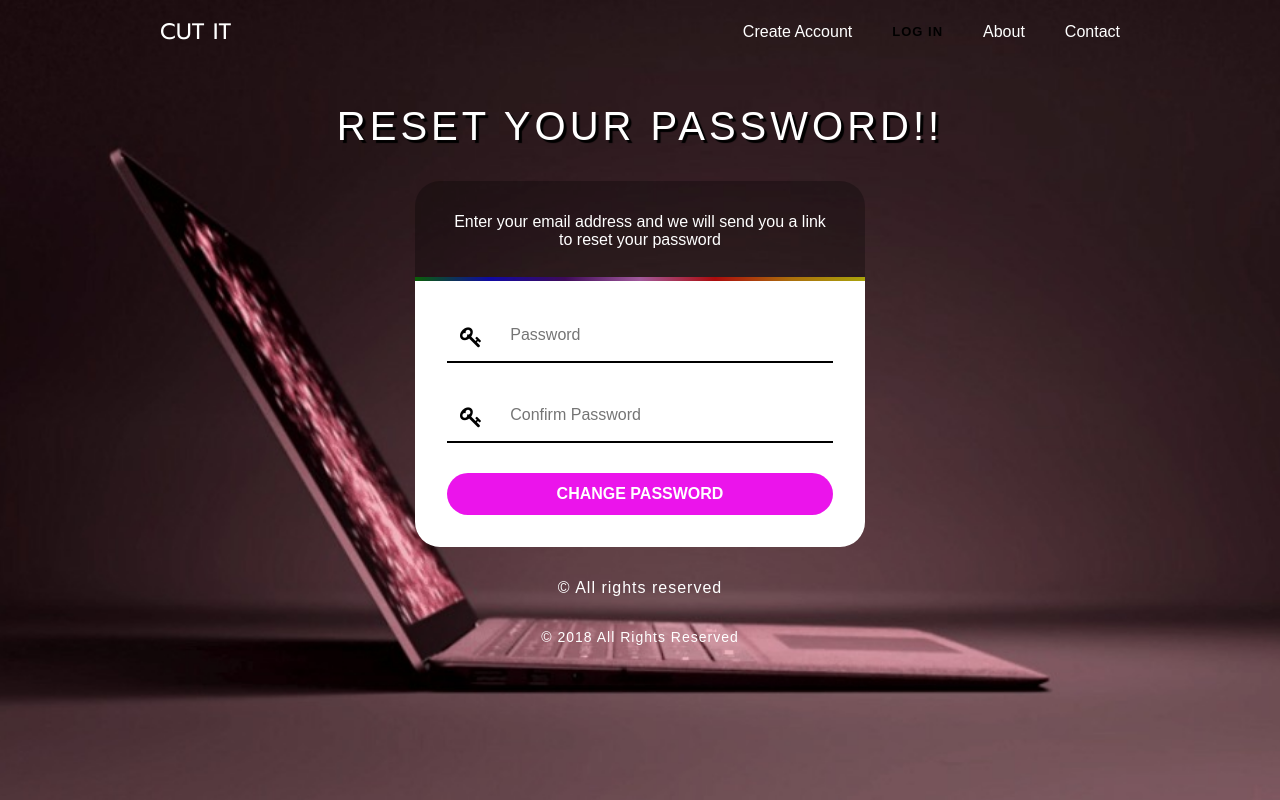
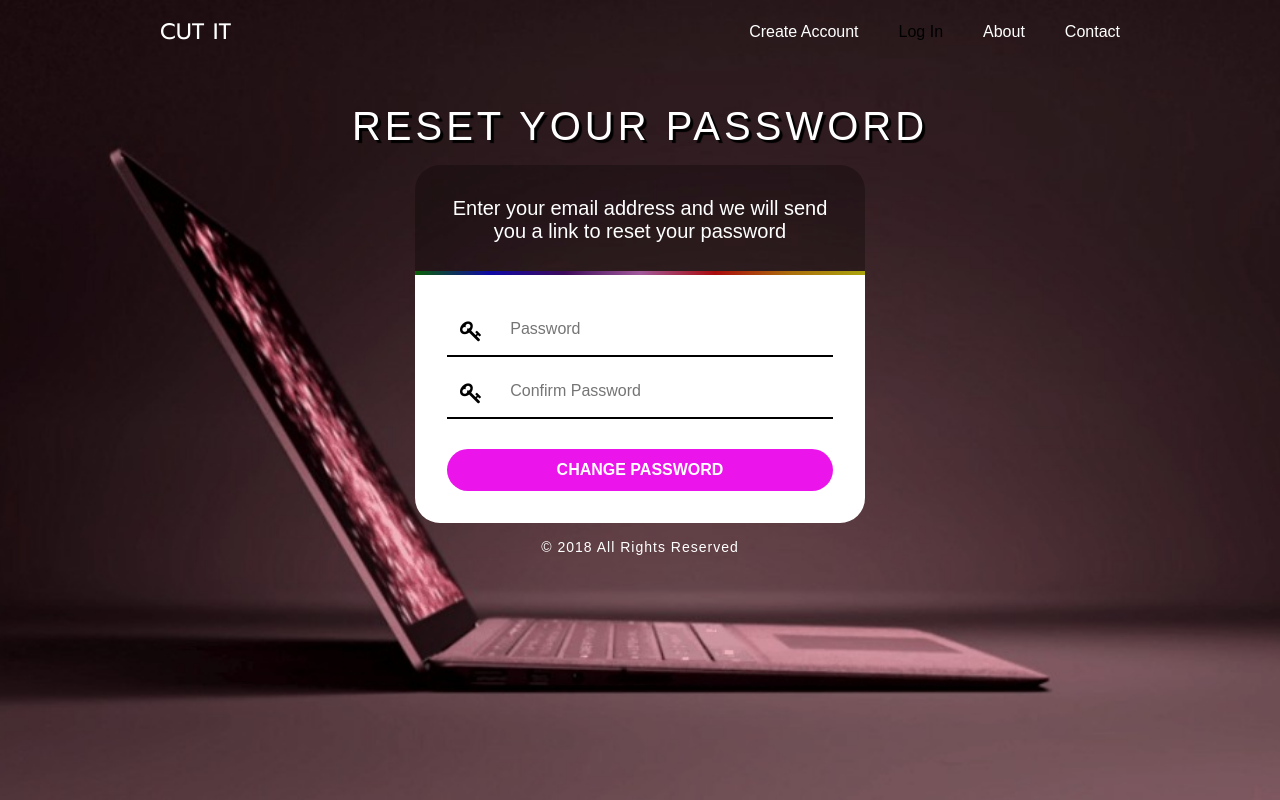
Before and after one commit to vishnu-m/Shortify, a Django app: template templates/password_reset_confirm.html in a window 1280 px wide. Run offline with Django 3.2, Linux system fonts and the light colour scheme; the template is opened without the code that fills it, so the values that code supplies are empty; some web fonts are replaced.

Commit message:
forgot password modified

```diff
--- a/static/css/password_reset_form.css
+++ b/static/css/password_reset_form.css
@@ -255,10 +255,14 @@ body {
 
 .content-w3ls {
     max-width: 450px;
-    margin: 2em auto;
+    margin: 1em auto;
 }
 .content-w3ls1 {
     max-width: 700px;
+    margin: 2em auto;
+}
+.content-w3ls2 {
+    max-width: 500px;
     margin: 2em auto;
 }
 
@@ -446,7 +450,7 @@ label.switch {
     color: #000;
 }
 
-li:nth-child(2) a,
+
 label.switch {
     text-transform: uppercase;
     font-size: 13px;
@@ -573,7 +577,10 @@ input:checked+.slider:before {
     }
     .wthree-field input[type="button"] {
         padding: 7px 15px;
-        border-radius: 25px;
+            border-radius: 25px;
+
+
+
 
     }
 }
--- a/templates/password_reset_complete.html
+++ b/templates/password_reset_complete.html
@@ -45,7 +45,7 @@
 {% block body-section %}
 
 <h1 class="title-agile text-center">Reset your password</h1>
-    <div class="content-w3ls1">
+    <div class="content-w3ls2">
         <div class="content-top-agile">
             <h1 style="color:#fff;font-size:30px;letter-spacing:1px;">Password reset complete</p>
         </div>
--- a/templates/password_reset_confirm.html
+++ b/templates/password_reset_confirm.html
@@ -42,23 +42,29 @@
 
 {% block body-section %}
 
-<h1 class="title-agile text-center">Reset your password!!</h1>
+<h1 class="title-agile text-center">Reset your password</h1>
 <div class="content-w3ls">
     <div class="content-top-agile">
-        <p style="color:#fff;"> Enter your email address and we will send you a link to reset your password</p>
+
+        <p style="color:#fff;font-size: 20px;margin-top:0px;"> Enter your email address and we will send you a link to reset your password</p>
     </div>
     <div class="content-bottom">
         <form method="post">
 
                 {% csrf_token %}
+
+
             <div class="field-group">
                 <span class="fa fa-key" aria-hidden="true"></span>
                 <div class="wthree-field">
                     <input type="password" name="new_password1" placeholder="Password"/>
                             </div>
-            </div><br>
+            </div>
+            <h1 style="color:red;font-size:18px;">{{ form.new_password2.errors }}</h1>
+
             <div class="field-group">
                     <span class="fa fa-key" aria-hidden="true"></span>
+
                     <div class="wthree-field">
                             <input type="password" name="new_password2" placeholder="Confirm Password"/>
                         </div>
@@ -70,8 +76,5 @@
         </form>
     </div>
 </div>
-<div class="copyright text-center">
-    <p>© All rights reserved
-    </p>
-</div>
+
 {% endblock %}
--- a/templates/reset-password.html
+++ b/templates/reset-password.html
@@ -42,7 +42,7 @@
 
 {% block body-section %}
 
-    <h1 class="title-agile text-center">Reset your password!!</h1>
+    <h1 class="title-agile text-center">Reset your password</h1>
     <div class="content-w3ls">
         <div class="content-top-agile">
             <p style="color:#fff;font-size:20px;"> Enter your email address and we will send you a link to reset your password</p>
```
